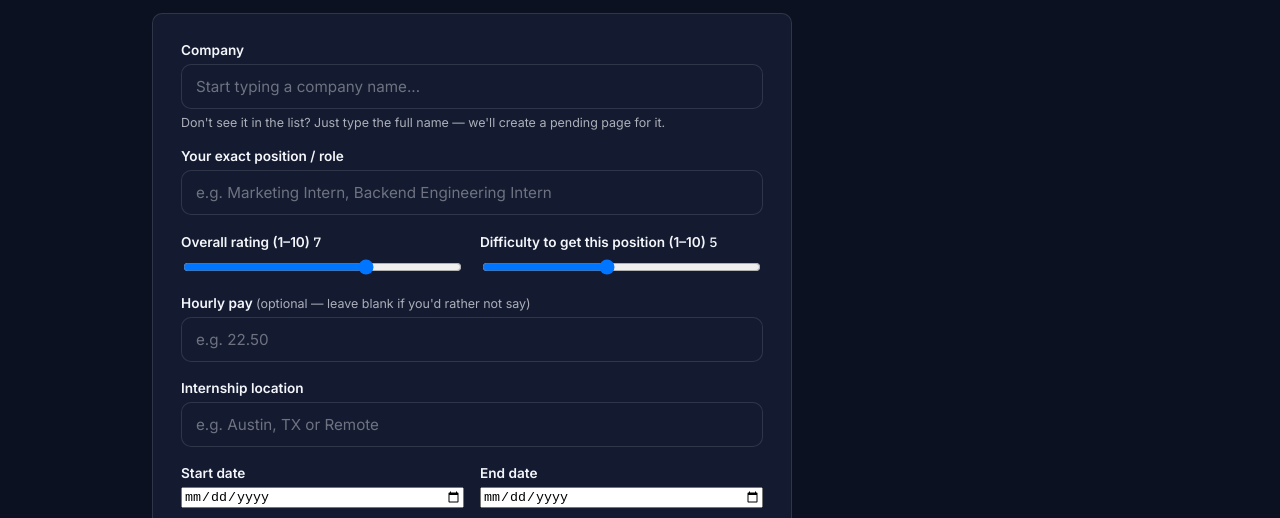
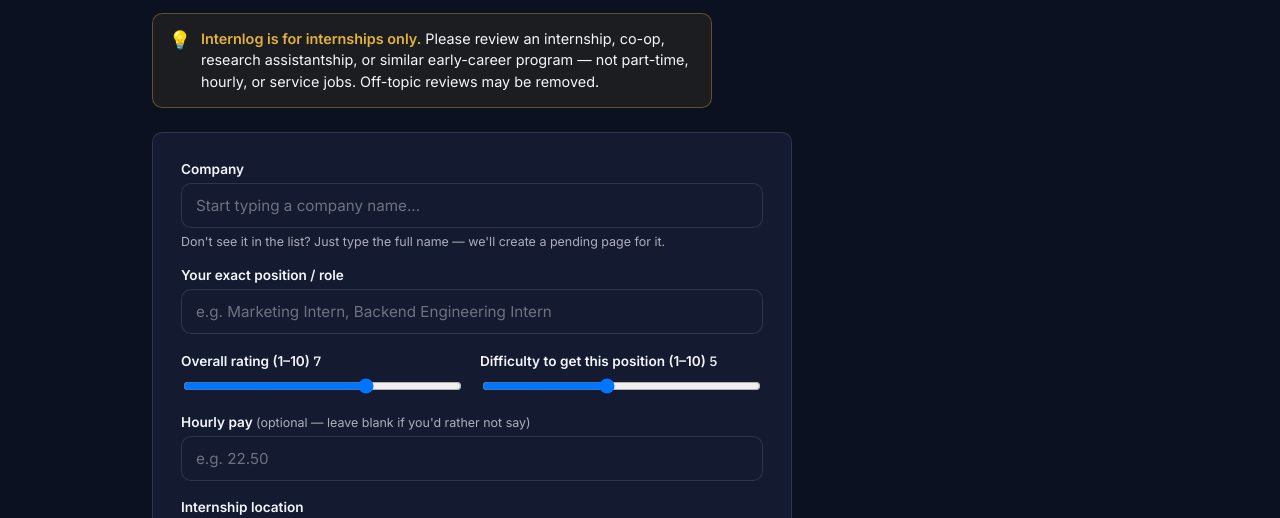
Before and after one commit to nicklukekurian-web/Internlog, a website: page public/submit.html in a window 1280 px wide. Shown: the part 255-773 px from the top of the page. Drawn offline with Linux system fonts and the light colour scheme; no server answers.

Commit message:
Add internships-only notice to submit form

```diff
--- a/public/style.css
+++ b/public/style.css
@@ -1070,3 +1070,18 @@ footer a:hover { color: var(--text); }
   .hero-dark h1 { font-size: 2rem; }
   .review-mini-card { width: 240px; }
 }
+/* internships-only notice on the submit form */
+.scope-notice {
+  display: flex;
+  gap: 10px;
+  align-items: flex-start;
+  background: rgba(227, 178, 60, 0.08);
+  border: 1.5px solid rgba(227, 178, 60, 0.35);
+  border-radius: var(--radius);
+  padding: 14px 16px;
+  max-width: 560px;
+  margin: 16px 0 24px;
+}
+.scope-notice .scope-icon { font-size: 1.1rem; line-height: 1.4; }
+.scope-notice p { margin: 0; font-size: 0.9rem; color: var(--text); line-height: 1.5; }
+.scope-notice strong { color: var(--gold); }
--- a/public/submit.html
+++ b/public/submit.html
@@ -30,6 +30,11 @@
 <main class="page">
   <h1>Write a review</h1>
   <p style="color:var(--text-soft); max-width:560px;">Your review is anonymous — we never ask for your name. Sharing your hourly pay is optional. Don't see your company listed? Just type its name — we'll create a page for it pending verification.</p>
+
+  <div class="scope-notice">
+    <span class="scope-icon">💡</span>
+    <p><strong>Internlog is for internships only.</strong> Please review an internship, co-op, research assistantship, or similar early-career program — not part-time, hourly, or service jobs. Off-topic reviews may be removed.</p>
+  </div>
 
   <div id="notice"></div>
 
```
